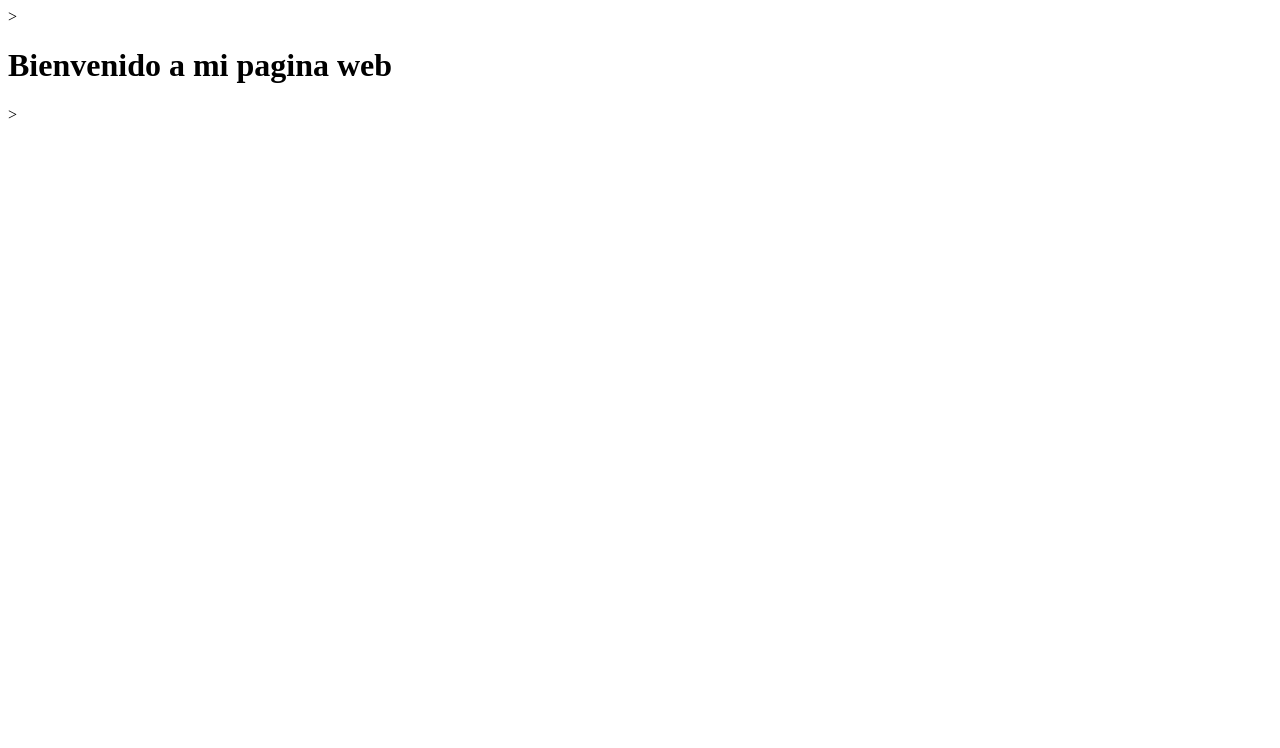
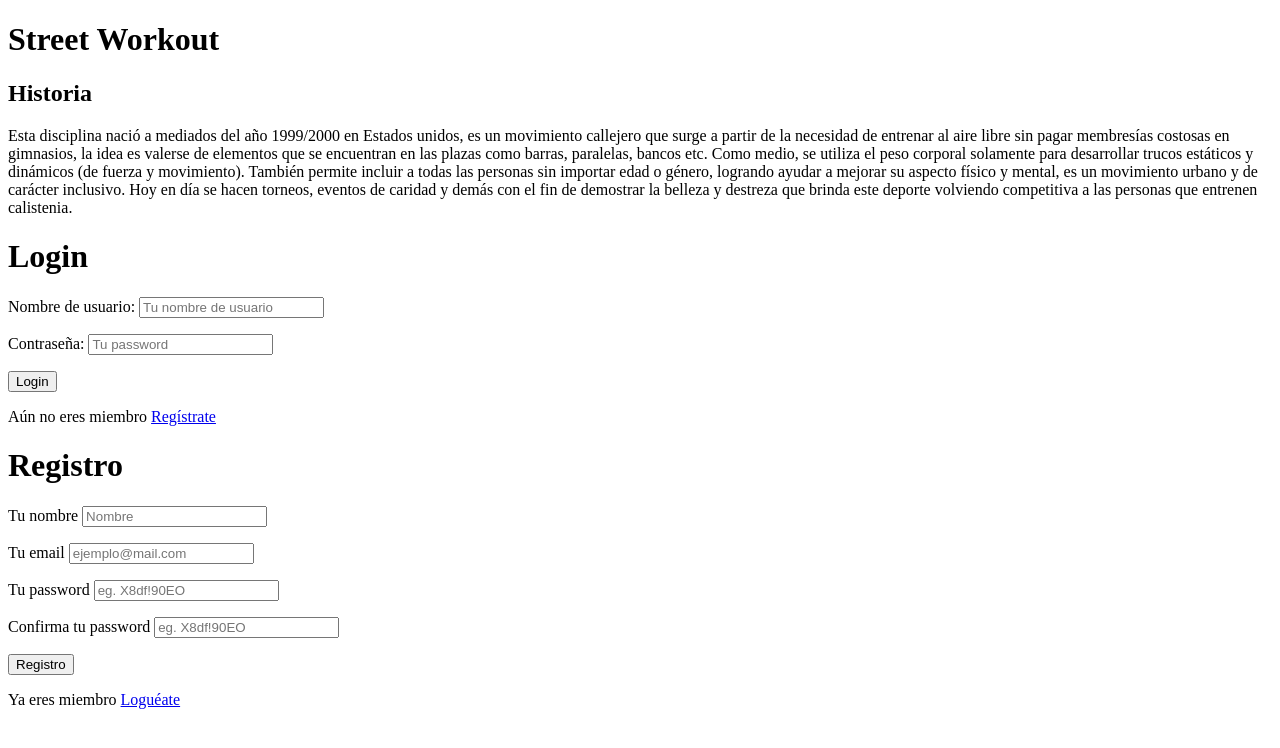
Before and after one commit to Charliee95/Pagina-Web-Calistenia, a plain HTML site: page index.html in a window 1280 px wide. Drawn offline with Linux system fonts and the light colour scheme.

Commit message:
update index.html
copie y pegue la estructura que estaba armando en mi compu

```diff
--- a/index.html
+++ b/index.html
@@ -1,11 +1,81 @@
 <!DOCTYPE html>
-<html>
-    <head>
-        <meta charset="utf-8">
-        <title>Calistenia y Street Workout</title>
-    </head>>
+<html lang="es">
 
-    <body>
-        <h1>Bienvenido a mi pagina web</h1>
-    </body>
-</html>>
+<head>
+    <meta charset="UTF-8">
+    <meta name="viewport" content="width=device-width, initial-scale=1.0">
+    <meta http-equiv="X-UA-Compatible" content="ie=edge">
+    <link rel="stylesheet" href="index.css">
+    <title>Street Workout & Calistenia</title>
+</head>
+
+<body>
+
+    <h1>Street Workout</h1>
+
+    <h2>Historia</h2>
+
+    <div>
+        <p>Esta disciplina nació a mediados del año 1999/2000 en Estados unidos, es un movimiento callejero que surge a partir de la necesidad de entrenar al aire libre sin pagar membresías costosas en gimnasios, la idea es valerse de elementos que se encuentran
+            en las plazas como barras, paralelas, bancos etc. Como medio, se utiliza el peso corporal solamente para desarrollar trucos estáticos y dinámicos (de fuerza y movimiento). También permite incluir a todas las personas sin importar edad o género,
+            logrando ayudar a mejorar su aspecto físico y mental, es un movimiento urbano y de carácter inclusivo. Hoy en día se hacen torneos, eventos de caridad y demás con el fin de demostrar la belleza y destreza que brinda este deporte volviendo
+            competitiva a las personas que entrenen calistenia.
+        </p>
+    </div>
+
+    <div>
+        <div id="login" class="form">
+            <form action="mysuperscript.php" autocomplete="on">
+                <h1>Login</h1>
+                <p>
+                    <label for="username" class="uname"> Nombre de usuario: </label>
+                    <input id="username" name="username" required="required" type="text" placeholder="Tu nombre de usuario" />
+                </p>
+                <p>
+                    <label for="password" class="youpasswd"> Contraseña:</label>
+                    <input id="password" name="password" required="required" type="password" placeholder="Tu password" pattern="(?=.*\d)(?=.*[a-z])(?=.*[A-Z]).{8,}" title="Debe contener al menos un número y una letra minúscula y mayúscula, y al menos 8 o más caracteres"
+                    />
+                </p>
+
+                <p class="login button">
+                    <input type="submit" value="Login" />
+                </p>
+                <p class="change_link">
+                    Aún no eres miembro
+                    <a href="#toregister" class="to_register">Regístrate</a>
+                </p>
+            </form>
+        </div>
+    </div>
+    <div id="register" class="form">
+        <form action="mysuperscript.php" autocomplete="on">
+            <h1> Registro</h1>
+            <p>
+                <label for="usernamesignup" class="uname">Tu nombre</label>
+                <input id="usernamesignup" name="usernamesignup" required="required" type="text" placeholder="Nombre" />
+            </p>
+            <p>
+                <label for="emailsignup" class="youmail"> Tu email</label>
+                <input id="emailsignup" name="emailsignup" required="required" type="email" placeholder="ejemplo@mail.com" />
+            </p>
+            <p>
+                <label for="passwordsignup" class="youpasswd">Tu password </label>
+                <input id="passwordsignup" name="passwordsignup" required="required" type="password" placeholder="eg. X8df!90EO" pattern="(?=.*\d)(?=.*[a-z])(?=.*[A-Z]).{8,}" title="Debe contener al menos un número y una letra minúscula y mayúscula, y al menos 8 o más caracteres"
+                />
+            </p>
+            <p>
+                <label for="passwordsignup_confirm" class="youpasswd">Confirma tu password </label>
+                <input id="passwordsignup_confirm" name="passwordsignup_confirm" required="required" type="password" placeholder="eg. X8df!90EO" />
+            </p>
+            <p class="signin button">
+                <input type="submit" value="Registro" />
+            </p>
+            <p class="change_link">
+                Ya eres miembro
+                <a href="#tologin" class="to_register"> Loguéate </a>
+            </p>
+        </form>
+    </div>
+</body>
+
+</html>
```
